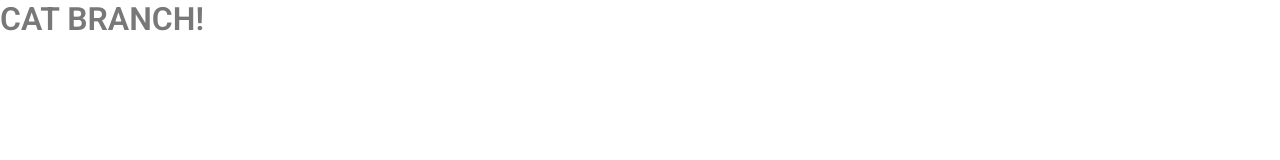
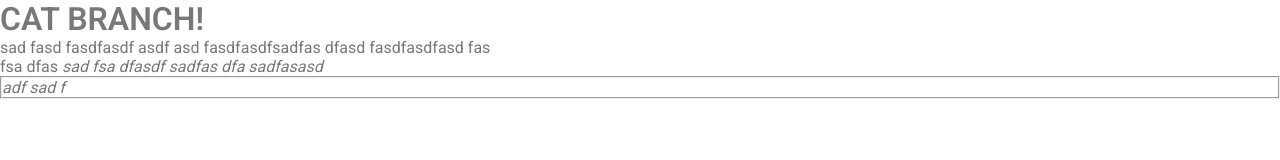
Before and after one commit to codeboylal/GIT-GITHUB, a plain HTML site: page index.html in a window 1280 px wide. Drawn offline with Linux system fonts and the light colour scheme.

Commit message:
added sth on cat

```diff
--- a/index.html
+++ b/index.html
@@ -31,4 +31,28 @@
   <h1>CAT BRANCH!</h1>
 </body>
 
+sad
+fasd
+fasdfasdf
+asdf
+asd
+fasdfasdfsadfas
+dfasd
+fasdfasdfasd
+fas
+<dfn><address>fsa
+  dfas
+  <dfn>sad
+    fsa
+    dfasdf
+    sadfas
+    dfa
+    sadfasasd
+    <fieldset>adf
+      sad
+      f
+    </fieldset>
+  </dfn>
+</address></dfn>
+
 </html>
```
